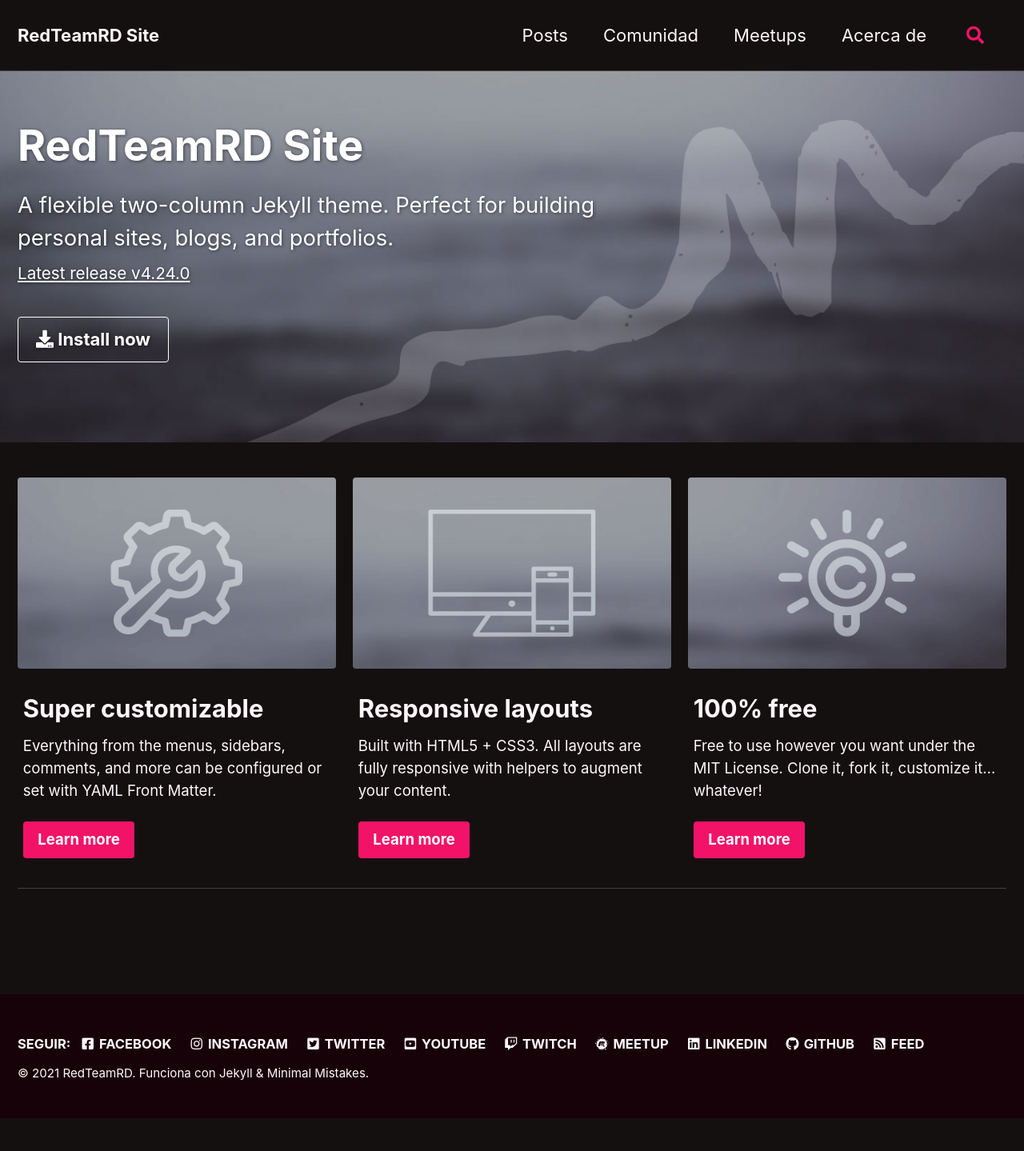
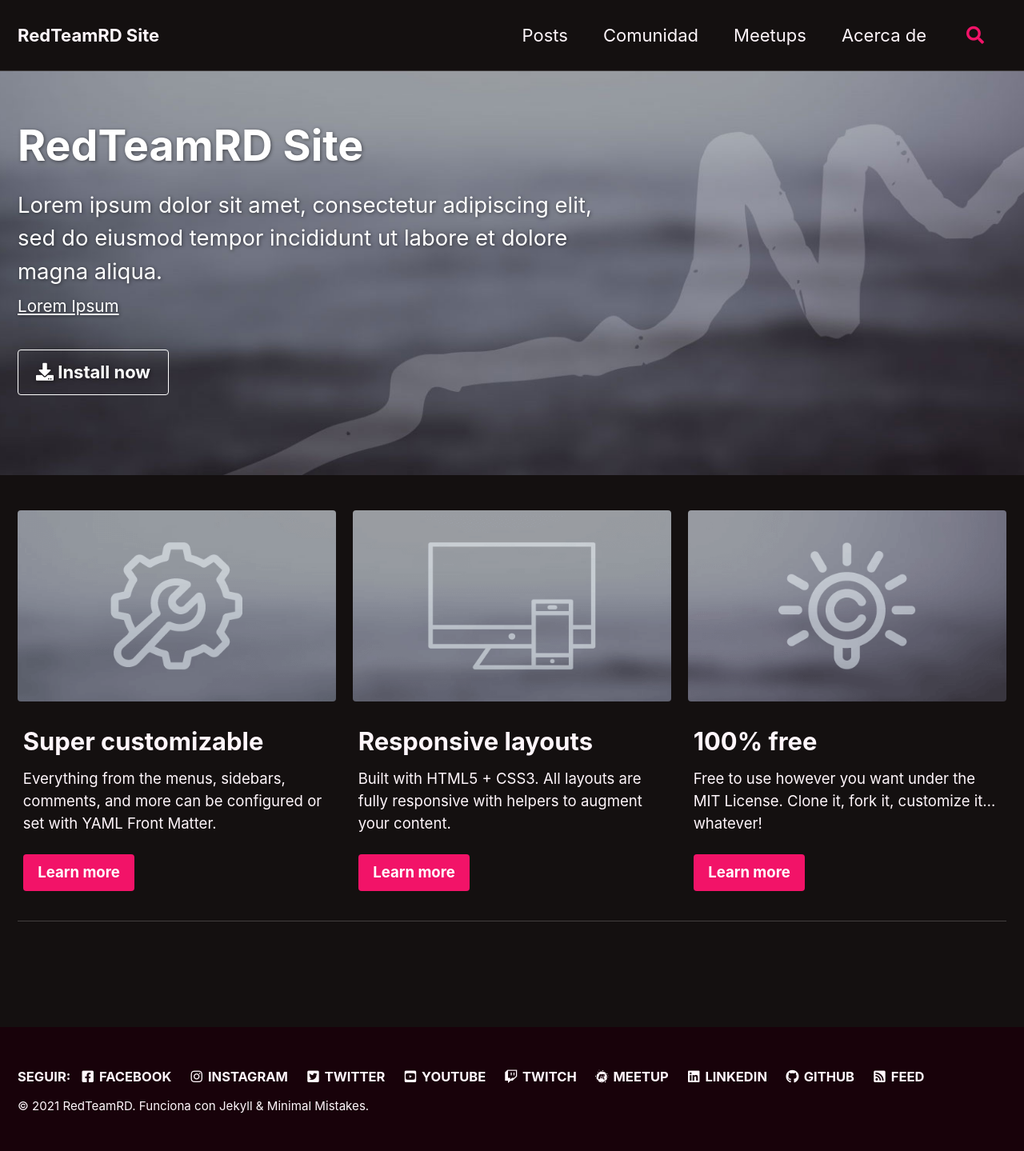
Before and after one commit to redteamrd/RedTeamRD.github.io, a Jekyll site: the page built from _pages/home.md, in a window 1280 px wide. Shown: the whole page at 80% size. Built offline with Jekyll 4.4.1, drawn with Linux system fonts in a browser that asks for light colours; cached includes are drawn as plain includes; before the commit the page ends 1398 px from its top, so only the background shows below that.

Commit message:
Removing trash pages and update home

```diff
--- a/_pages/home.md
+++ b/_pages/home.md
@@ -9,8 +9,8 @@
     - label: "<i class='fas fa-download'></i> Install now"
       url: "/docs/quick-start-guide/"
 excerpt: >
-  A flexible two-column Jekyll theme. Perfect for building personal sites, blogs, and portfolios.<br />
-  <small><a href="https://github.com/mmistakes/minimal-mistakes/releases/tag/4.24.0">Latest release v4.24.0</a></small>
+  Lorem ipsum dolor sit amet, consectetur adipiscing elit, sed do eiusmod tempor incididunt ut labore et dolore magna aliqua.<br />
+  <small><a href="https://loremipsum.io/es/">Lorem Ipsum</a></small>
 feature_row:
   - image_path: /assets/images/mm-customizable-feature.png
     alt: "customizable"
```
Also changed, not shown: _pages/edge-case.md (deleted, +0 -8 lines), _pages/page-a.md (deleted, +0 -7 lines), _pages/page-b.md (deleted, +0 -7 lines), _pages/pets.md (deleted, +0 -10 lines), _pages/recipes-archive.md (deleted, +0 -9 lines).
